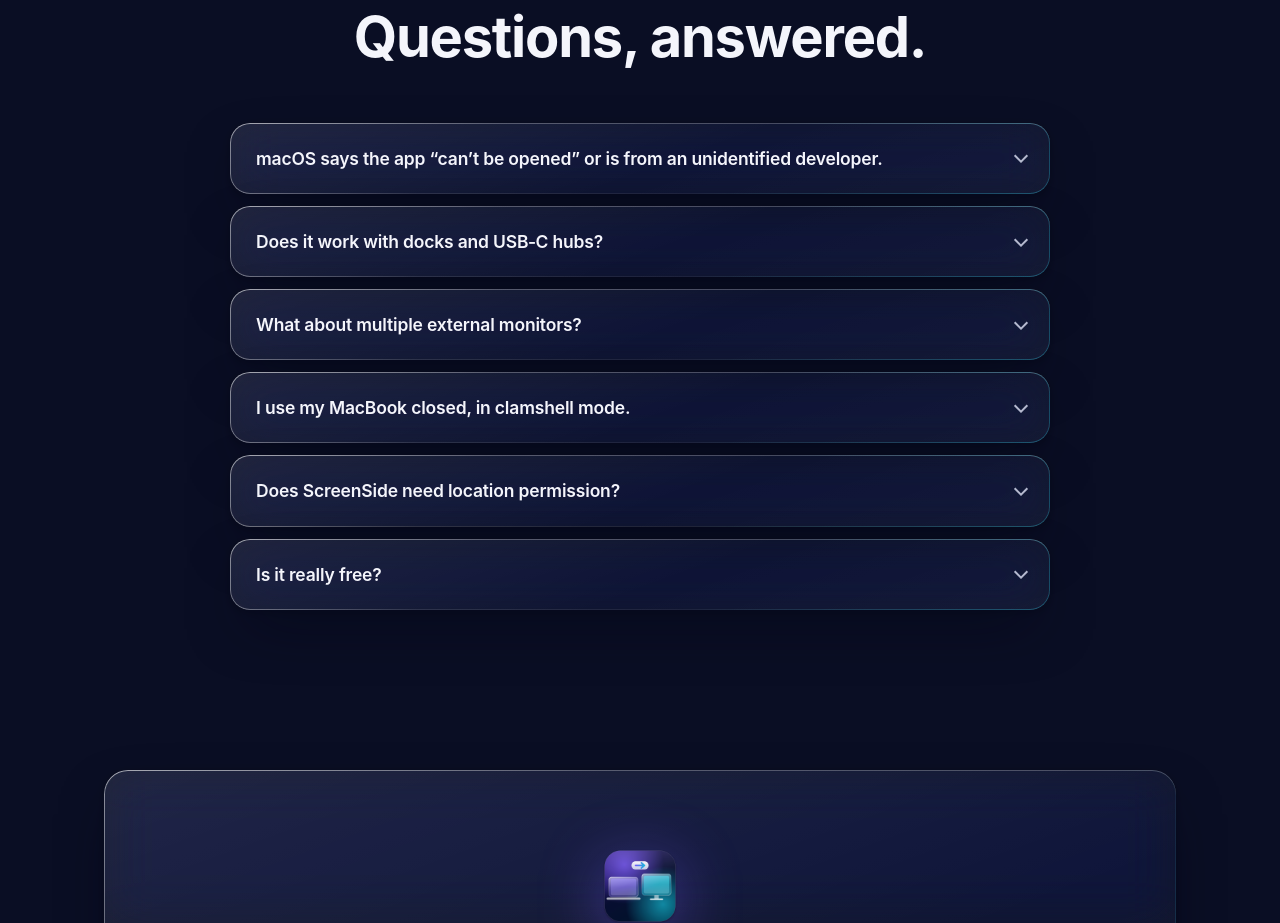
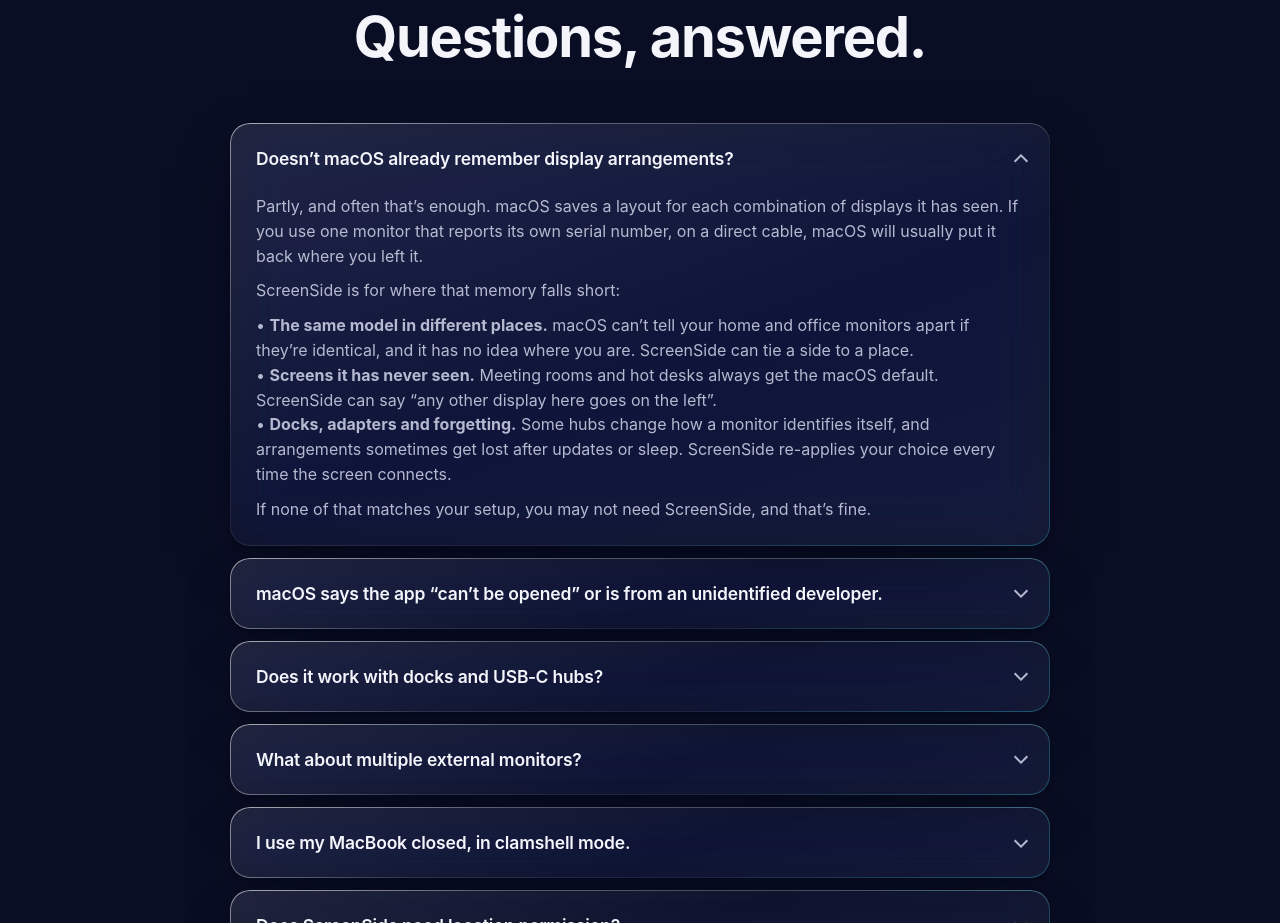
Before and after one commit to AJB93/ScreenSide, a plain HTML site: page docs/index.html in a window 1280 px wide. Shown: the part 6240-7163 px from the top of the page. Drawn offline with Linux system fonts and the light colour scheme.

Commit message:
Explain how ScreenSide differs from macOS's built-in display memory
Co-Authored-By: Claude Opus 5.5 <noreply@anthropic.com>

```diff
--- a/docs/index.html
+++ b/docs/index.html
@@ -796,6 +796,17 @@ cd ScreenSide
         <h2 id="faq-h">Questions, answered.</h2>
       </div>
       <div class="faq">
+        <details class="glass reveal" open>
+          <summary>Doesn’t macOS already remember display arrangements?</summary>
+          <div class="ans">
+            <p>Partly, and often that’s enough. macOS saves a layout for each combination of displays it has seen. If you use one monitor that reports its own serial number, on a direct cable, macOS will usually put it back where you left it.</p>
+            <p>ScreenSide is for where that memory falls short:</p>
+            <p>• <strong>The same model in different places.</strong> macOS can’t tell your home and office monitors apart if they’re identical, and it has no idea where you are. ScreenSide can tie a side to a place.<br>
+            • <strong>Screens it has never seen.</strong> Meeting rooms and hot desks always get the macOS default. ScreenSide can say “any other display here goes on the left”.<br>
+            • <strong>Docks, adapters and forgetting.</strong> Some hubs change how a monitor identifies itself, and arrangements sometimes get lost after updates or sleep. ScreenSide re-applies your choice every time the screen connects.</p>
+            <p>If none of that matches your setup, you may not need ScreenSide, and that’s fine.</p>
+          </div>
+        </details>
         <details class="glass reveal">
           <summary>macOS says the app “can’t be opened” or is from an unidentified developer.</summary>
           <div class="ans">
```
Also changed, not shown: 1 other file.
